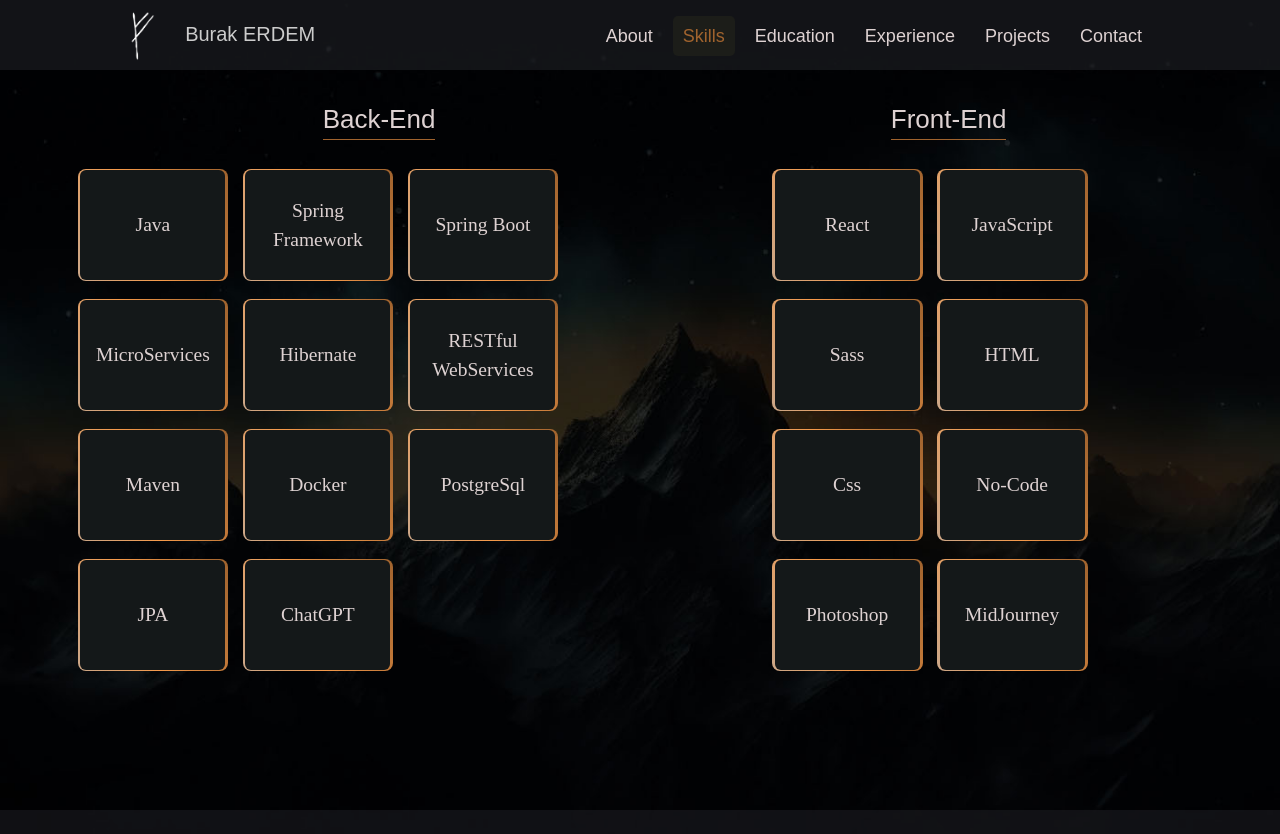
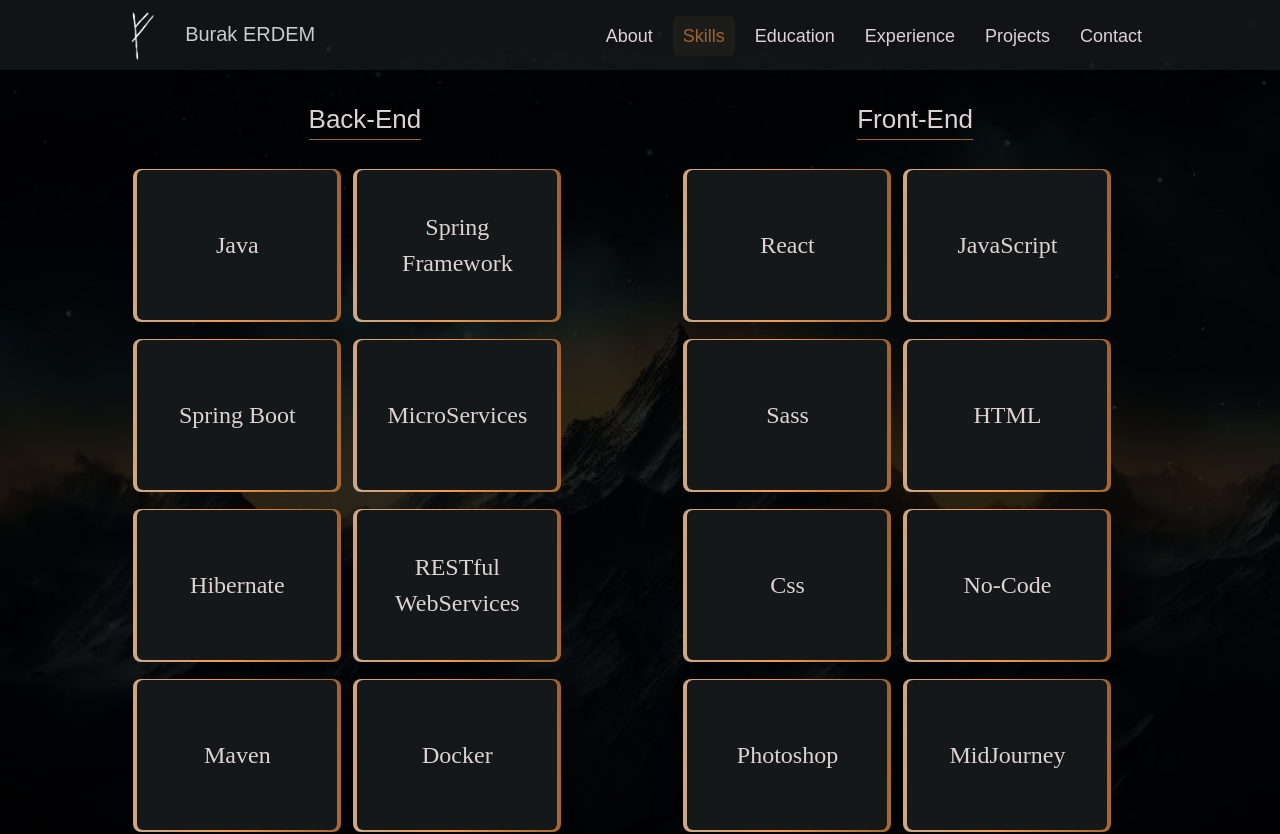
Before and after one commit to erdemburak/personalblog, a React (Create React App) app: page /skills in a window 1280 px wide. Shown: the top 834 px of the page. Built offline with nearby package versions, Linux system fonts and the light colour scheme; what react-swipeable-views-utils would draw is missing.

Commit message:
yazı boyutu düzenlemesi yapıldı

```diff
--- a/package.json
+++ b/package.json
@@ -46,5 +46,8 @@
       "last 1 firefox version",
       "last 1 safari version"
     ]
+  },
+  "devDependencies": {
+    "gh-pages": "^6.1.0"
   }
 }
--- a/src/components/pages/MainPage.jsx
+++ b/src/components/pages/MainPage.jsx
@@ -7,8 +7,8 @@
     return (<>
         <div className='main-content'>
             <div className='summary'>
-                <h2>Burak ERDEM</h2>
-                <h3>Full Stack Software Developer</h3>
+                <h1>Burak ERDEM</h1>
+                <h2>Full Stack Software Developer</h2>
                 <p>
                     Throughout my educational journey, I have developed and continue to enhance myself in various fields. While pursuing my goal of becoming a professional in the field of software development by adopting OOP and SOLID principles, I have also focused on advancing my knowledge and skills in frontend technologies, including JavaScript and React.
                 </p>
--- a/src/components/pages/Pages.css
+++ b/src/components/pages/Pages.css
@@ -7,7 +7,7 @@
     margin: 0;
 }
 
-h3 {
+h2 {
     color: #a0632e;
 }
 
@@ -16,12 +16,12 @@
     justify-content: space-around;
     align-items: center;
     margin: 5%;
-    margin-top: 7.3%;
+    margin-top: 2%;
     color: #cccccc;
-    min-height: 65vh;
+    min-height: 80vh;
 }
 
 .summary {
     width: 55%;
-    font-size: 18px;
+    font-size: 20px;
 }
--- a/src/components/pages/Skills.jsx
+++ b/src/components/pages/Skills.jsx
@@ -5,9 +5,10 @@
 function Skills() {
     return (<>
 
-        <div style={{ display: 'flex', justifyContent: 'center', minHeight: '90vh' }}>
+        <div style={{ display: 'flex', justifyContent: 'center' }}>
+            <div style={{ display: 'flex', justifyContent: 'center', minHeight: '90vh', maxWidth: '90%' }}>
                 <div className='deneme'>
-                <div style={{ display: 'flex', flexDirection: 'column', alignItems: 'center', width: '660px' }} >
+                    <div style={{ display: 'flex', flexDirection: 'column', alignItems: 'center', width: '747px' }} >
                         <div className='courses'>
                             Back-End
                             <hr style={{ marginTop: '0', borderColor: '#a0632e' }} />
@@ -48,12 +49,12 @@
                             </div>
                         </div>
                     </div>
-                <div style={{ display: 'flex', flexDirection: 'column', alignItems: 'center', width: '49%' }}>
+                    <div style={{ display: 'flex', flexDirection: 'column', alignItems: 'center', width: '747px' }}>
                         <div className='courses'>
                             Front-End
                             <hr style={{ marginTop: '0', borderColor: '#a0632e' }} />
                         </div>
-                    <div style={{ display: 'flex', flexWrap: 'wrap', paddingLeft: '77px' }}>
+                        <div style={{ display: 'flex', flexWrap: 'wrap' }}>
                             <div className='card'>
                                 React
                             </div>
@@ -82,6 +83,7 @@
                     </div>
                 </div>
             </div>
+        </div>
 
     </>)
 }
--- a/src/components/pages/card/Card.css
+++ b/src/components/pages/card/Card.css
@@ -5,8 +5,8 @@
 }
 
 :root {
-    --card-height: 110px;
-    --card-width: 145px;
+    --card-height: 150px;
+    --card-width: 200px;
 }
 
 .deneme {
@@ -16,6 +16,7 @@
     padding-top: 2rem;
     padding-bottom: 2rem;
     box-sizing: border-box;
+    gap: 75px;
 }
 
 .card {
@@ -29,7 +30,7 @@
     align-items: center;
     text-align: center;
     display: flex;
-    font-size: 1.3em;
+    font-size: 1.6em;
     cursor: pointer;
     font-family: cursive;
     margin: 10px;
--- a/src/components/pages/contact/Contact.css
+++ b/src/components/pages/contact/Contact.css
@@ -11,3 +11,10 @@
     color: #a0632e;
     transition: color 1s;
 }
+
+.contact-address {
+    display: flex;
+    flex-direction: column;
+    justify-content: center;
+    gap: 5px;
+}
--- a/src/components/pages/contact/Contact.jsx
+++ b/src/components/pages/contact/Contact.jsx
@@ -7,11 +7,16 @@
             <div>
                 <h4>You can reach me with the links below</h4>
             </div>
-            <div>
-                <i className="fa-solid fa-phone fa-lg" /><span> +90 553 567 4754</span><br />
-                <i className="fa-solid fa-envelope fa-lg" /><span> burakerdem6@hotmail.com</span><br />
-                <a href='https://www.linkedin.com/in/burak-erdem-a8839a237/' target='_blank' rel='noreferrer'><i className="fa-brands fa-linkedin fa-lg" /><span> https://www.linkedin.com/in/burak-erdem-a8839a237/</span></a><br />
-                <a href='https://github.com/erdemburak' target='_blank' rel='noreferrer'><i className="fa-brands fa-github fa-lg" /><span> https://github.com/erdemburak</span></a>
+            <div className='contact-address'>
+                <div><i className="fa-solid fa-phone fa-xl" /><span> +90 553 567 4754</span></div>
+                <div><i className="fa-solid fa-envelope fa-xl" /><span> burakerdem6@hotmail.com</span></div>
+                <div>
+                    <a href='https://www.linkedin.com/in/burak-erdem-a8839a237/' target='_blank' rel='noreferrer'><i className="fa-brands fa-linkedin fa-xl" /><span> https://www.linkedin.com/in/burak-erdem-a8839a237/</span></a><br />
+                </div>
+                <div>
+                    <a href='https://github.com/erdemburak' target='_blank' rel='noreferrer'><i className="fa-brands fa-github fa-xl" /><span> https://github.com/erdemburak</span></a>
+                </div>
+
             </div>
 
         </div>
--- a/src/components/pages/education/Education.css
+++ b/src/components/pages/education/Education.css
@@ -8,7 +8,10 @@
     border-radius: 10px;
     box-shadow: 0 0 10px #000;
     margin-top: 20px;
+}
 
+.education p {
+    font-size: 18px;
 }
 
 .education h3 {
--- a/src/components/pages/projects/Projects.css
+++ b/src/components/pages/projects/Projects.css
@@ -17,7 +17,10 @@
     border-radius: 10px;
     box-shadow: 0 0 10px #000;
     margin-top: 20px;
+}
 
+.project p {
+    font-size: 18px;
 }
 
 .project h3 {
@@ -36,7 +39,7 @@
 
 .project-name {
     font-family: sans-serif;
-    font-size: 26px;
+    font-size: 28px;
 }
 
 .project-name:hover {
```
Also changed, not shown: 1 other file (tests, documents, lock files or other folders). Lines whose indentation alone changed are shown as unchanged.
